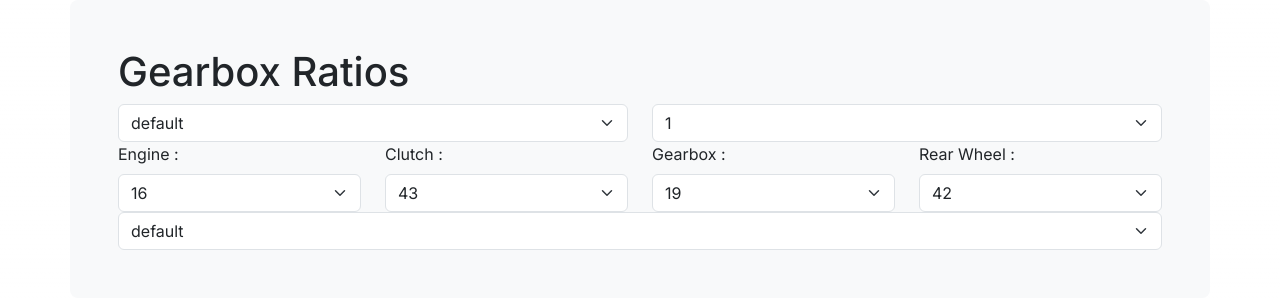
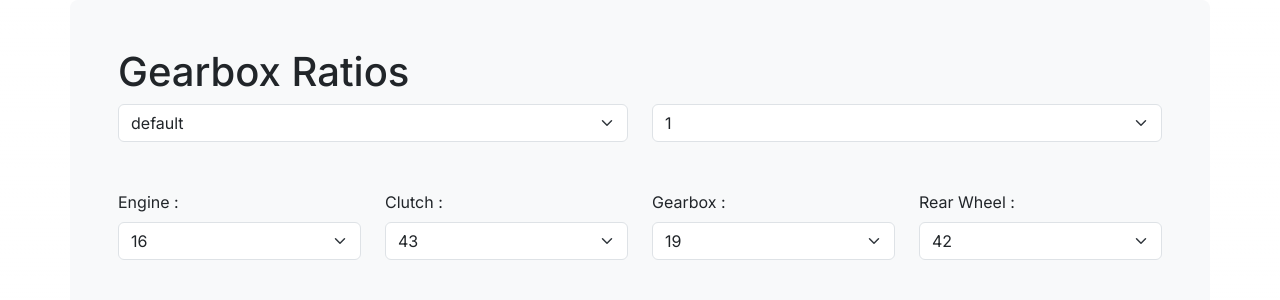
Before and after one commit to mnunn2/gearbox-ratios, a Next.js app: page / in a window 1280 px wide. Shown: the top 300 px of the page. Built offline with nearby package versions, Linux system fonts and the light colour scheme.

Commit message:
removed test gb select

```diff
--- a/src/components/gbRatios.tsx
+++ b/src/components/gbRatios.tsx
@@ -80,7 +80,7 @@ export default function GbRatios() {
           )}
         </Col>
       </Row>
-      <Row>
+      <Row className="mt-5">
         <Col>
           <SelectSprockets
             sprocketSelect={handleSetSprocs}
@@ -103,7 +103,6 @@ export default function GbRatios() {
           {state.showOverall && <RoadSpeeds oRatios={state.overallRatios} />}
         </Col>
       </Row>
-      <SelectGearbox gbSelect={handleSetGb} gbName={state.gbName} />
     </>
   );
 }
```
